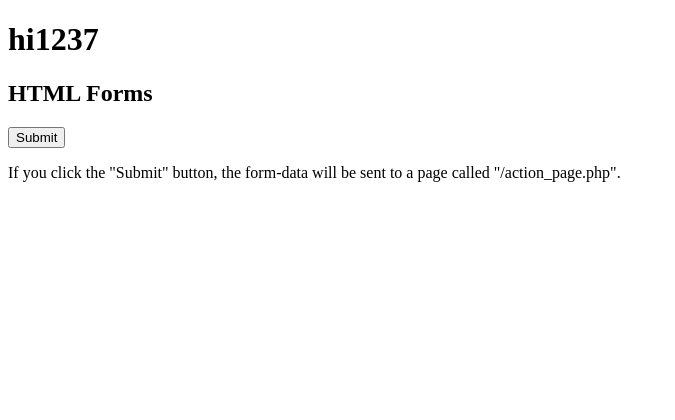
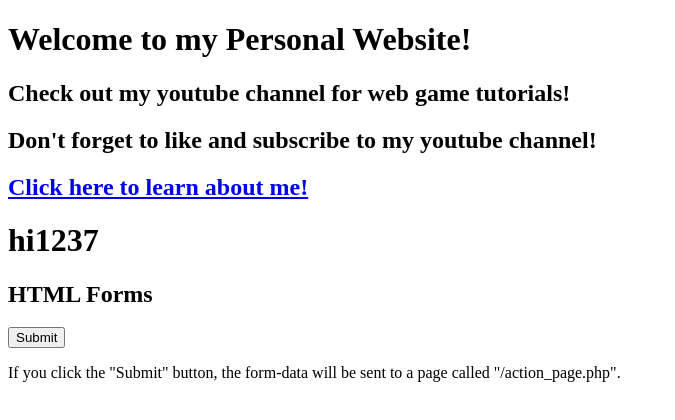
Before and after one commit to Josh-sudo-web/embed, a plain HTML site: page index.html in a window 1280 px wide. Shown: the whole page, without its empty margins (0-675 px from the left). Drawn offline with Linux system fonts and the light colour scheme.

Commit message:
Update index.html

```diff
--- a/index.html
+++ b/index.html
@@ -17,6 +17,13 @@
 
   </head>
   <body>
+
+    <h1>Welcome to my Personal Website!</h1>
+    <h2>Check out my youtube channel for web game tutorials!</h2>
+    <h2>Don't forget to like and subscribe to my youtube channel!</h2>
+    <a href="./index2.html"><h2>Click here to learn about me!</h2></a>
+
+
     <h1>hi1237</h1>
 
 
```
